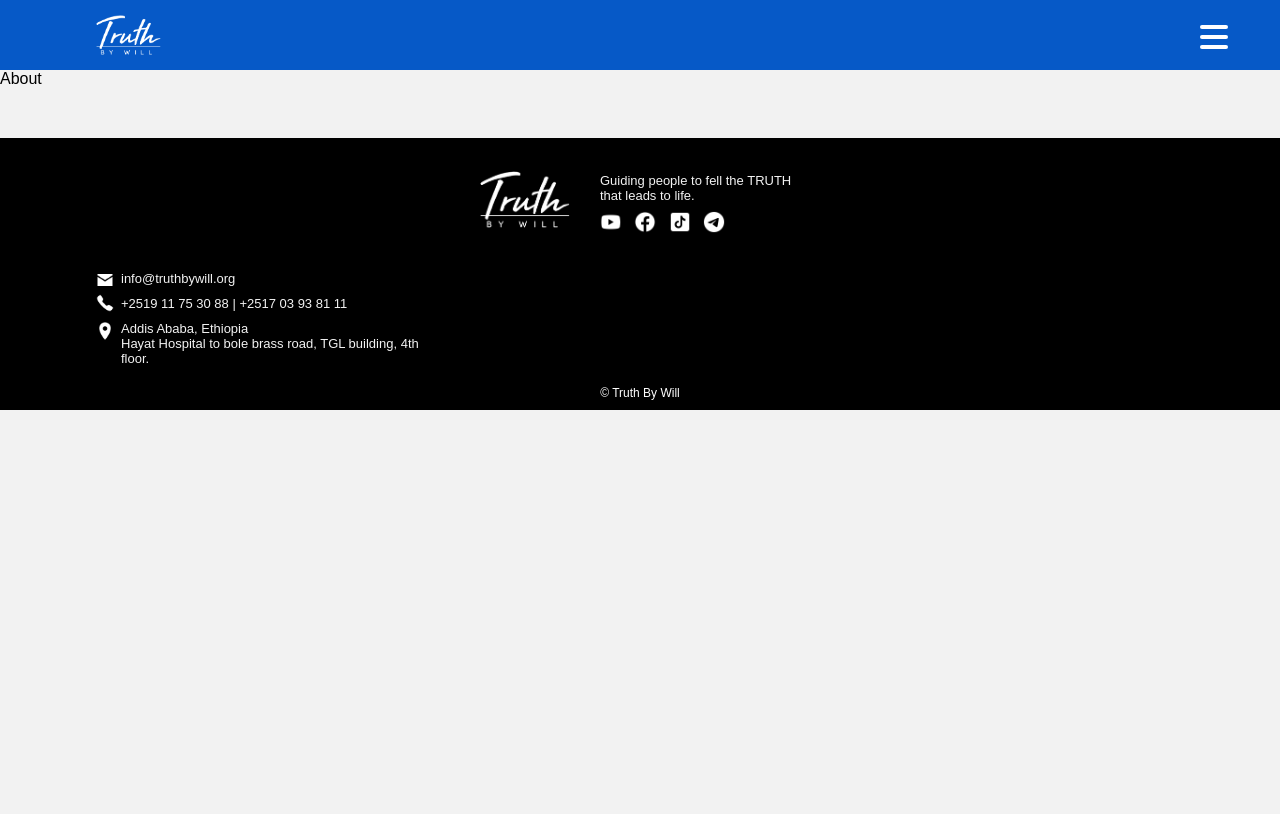
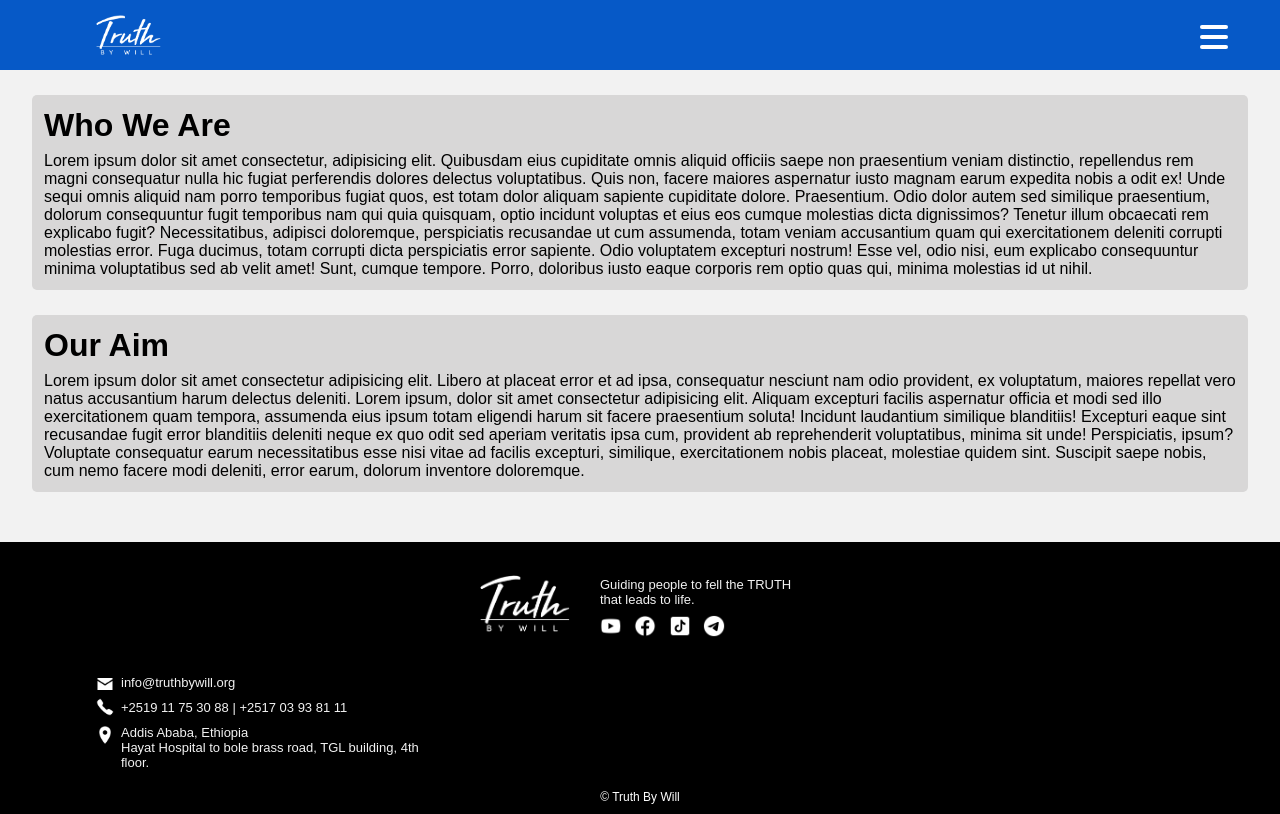
Before and after one commit to kalidmd/tbw, a React (Create React App) app: page /about in a window 1280 px wide. Built offline with nearby package versions, Linux system fonts and the light colour scheme.

Commit message:
about page init

```diff
--- a/src/App.jsx
+++ b/src/App.jsx
@@ -1,7 +1,6 @@
 import NavBar from './components/NavBar';
 import Footer from './components/Footer';
 import BurgerMenu from './components/BurgerMenu';
-// import Register from './components/Register';
 
 function App() {
 
@@ -9,7 +8,6 @@ function App() {
       <div className="App">
         <NavBar/>
         <BurgerMenu/>
-        {/* <Register/> */}
         <Footer/>
       </div>
   );
--- a/src/components/BurgerMenu.jsx
+++ b/src/components/BurgerMenu.jsx
@@ -18,13 +18,13 @@ import TelegramIcon from '../assets/icon/telegram-white.png'
 import HomeIconDark from '../assets/icon/home.png'
 import AboutUsIconDark from '../assets/icon/about-us.png'
 import AttendIconDark from '../assets/icon/attend.png'
-import VideoIconDark from '../assets/icon/video.png'
+// import VideoIconDark from '../assets/icon/video.png'
 import BlogIconDark from '../assets/icon/blog.png'
 
 import HomeIconLight from '../assets/icon/home-white.png'
 import AboutUsIconLight from '../assets/icon/about-us-white.png'
 import AttendIconLight from '../assets/icon/attend-white.png'
-import VideoIconLight from '../assets/icon/video-white.png'
+// import VideoIconLight from '../assets/icon/video-white.png'
 import BlogIconLight from '../assets/icon/blog-white.png'
 
 
@@ -33,7 +33,7 @@ function BurgerMenu() {
   const [activeHomeIcon, setActiveHomeIcon] = useState(false)
   const [activeAboutIcon, setActiveAboutIcon] = useState(false)
   const [activeAttendIcon, setActiveAttendIcon] = useState(false)
-  const [activeVideoIcon, setActiveVideoIcon] = useState(false)
+  // const [activeVideoIcon, setActiveVideoIcon] = useState(false)
   const [activeBlogIcon, setActiveBlogIcon] = useState(false)
 
   return (
@@ -82,7 +82,7 @@ function BurgerMenu() {
                   </div>
                 </NavLink>
 
-                <NavLink
+                {/* <NavLink
                     className={
                       ({isActive}) =>
                         (isActive ? (setActiveVideoIcon(true), "menu-item active" ) :
@@ -94,7 +94,7 @@ function BurgerMenu() {
                   <div className="icon-and-menu">
                     <img className="menu-icon" src={activeVideoIcon ? VideoIconDark : VideoIconLight} alt="Video" /> VIDEOS
                   </div>
-                </NavLink>
+                </NavLink> */}
 
                 <NavLink
                     className= {
--- a/src/index.css
+++ b/src/index.css
@@ -24,6 +24,8 @@ img {
   --border-rad: 5px;
   --blue: #0659C7;
   --maximum-width: 95%;
+  --grey-text: rgb(93, 87, 87);
+  --grey--bg: rgb(216 215 215);
 }
 .link {
   text-decoration: none;
@@ -172,14 +174,18 @@ img {
   font-weight: 600;
   color: #21A7F5;
 }
-/* .channels-grid {
-  display: grid;
-  grid-template-columns: repeat(2, 1fr);
-  row-gap: 30px;
-  column-gap: 20px;
+                              /* ---ABOUT US--- */
+.about-container {
+  width: var(--maximum-width);
+  margin: 0 auto;
 }
-.grid {
-  border: 1px solid black;
-  padding: 50px 0;
-  text-align: center;
-} */
+.who-we-are, .aim{
+  background-color: var(--grey--bg);
+  color: #000;
+  border-radius: var(--border-rad);
+  margin: 25px auto;
+  padding: 12px;
+}
+.who--title, .aim--title {
+  padding-bottom: 8px;
+}
--- a/src/pages/About.jsx
+++ b/src/pages/About.jsx
@@ -2,7 +2,28 @@ import React from 'react'
 
 function About() {
   return (
-    <div>About</div>
+    <div className="about-container">
+      <div className="who-we-are">
+        <h1 className="who--title">Who We Are</h1>
+        <p className="who--description">
+          Lorem ipsum dolor sit amet consectetur, adipisicing elit. Quibusdam eius cupiditate omnis aliquid officiis saepe non praesentium veniam distinctio, repellendus rem magni consequatur nulla hic fugiat perferendis dolores delectus voluptatibus.
+          Quis non, facere maiores aspernatur iusto magnam earum expedita nobis a odit ex! Unde sequi omnis aliquid nam porro temporibus fugiat quos, est totam dolor aliquam sapiente cupiditate dolore. Praesentium.
+          Odio dolor autem sed similique praesentium, dolorum consequuntur fugit temporibus nam qui quia quisquam, optio incidunt voluptas et eius eos cumque molestias dicta dignissimos? Tenetur illum obcaecati rem explicabo fugit?
+          Necessitatibus, adipisci doloremque, perspiciatis recusandae ut cum assumenda, totam veniam accusantium quam qui exercitationem deleniti corrupti molestias error. Fuga ducimus, totam corrupti dicta perspiciatis error sapiente. Odio voluptatem excepturi nostrum!
+          Esse vel, odio nisi, eum explicabo consequuntur minima voluptatibus sed ab velit amet! Sunt, cumque tempore. Porro, doloribus iusto eaque corporis rem optio quas qui, minima molestias id ut nihil.
+        </p>
+      </div>
+
+      <div className="aim">
+        <h1 className="aim--title">Our Aim</h1>
+        <p className="aim--description">
+          Lorem ipsum dolor sit amet consectetur adipisicing elit. Libero at placeat error et ad ipsa, consequatur nesciunt nam odio provident, ex voluptatum, maiores repellat vero natus accusantium harum delectus deleniti. Lorem ipsum, dolor sit amet consectetur adipisicing elit. Aliquam excepturi facilis aspernatur officia et modi sed illo exercitationem quam tempora, assumenda eius ipsum totam eligendi harum sit facere praesentium soluta!
+          Incidunt laudantium similique blanditiis! Excepturi eaque sint recusandae fugit error blanditiis deleniti neque ex quo odit sed aperiam veritatis ipsa cum, provident ab reprehenderit voluptatibus, minima sit unde! Perspiciatis, ipsum?
+          Voluptate consequatur earum necessitatibus esse nisi vitae ad facilis excepturi, similique, exercitationem nobis placeat, molestiae quidem sint. Suscipit saepe nobis, cum nemo facere modi deleniti, error earum, dolorum inventore doloremque.
+        </p>
+      </div>
+
+    </div>
   )
 }
 
--- a/src/pages/Home.jsx
+++ b/src/pages/Home.jsx
@@ -58,7 +58,9 @@ function Home() {
         <div id="blog-content" className="blog-content">
           <p className="blog-header">Blog</p>
           <p className="blog-paragraph">This a place holder where our daily or weekly blog posts are displayed. it could be a short lesson, quote or articles taken from our videos or from other sources.</p>
-          <button className="blog-btn">View More</button>
+          <a href="/blog">
+            <button className="blog-btn">View More</button>
+          </a>
         </div>
       </section>
 
--- a/src/styles/burgermenu.css
+++ b/src/styles/burgermenu.css
@@ -79,7 +79,7 @@
     color: #fff;
 }
 .nav-links {
-    height: 165px;
+    height: 150px;
 }
 .menu--youtube-link {
     width: 30px;
```
